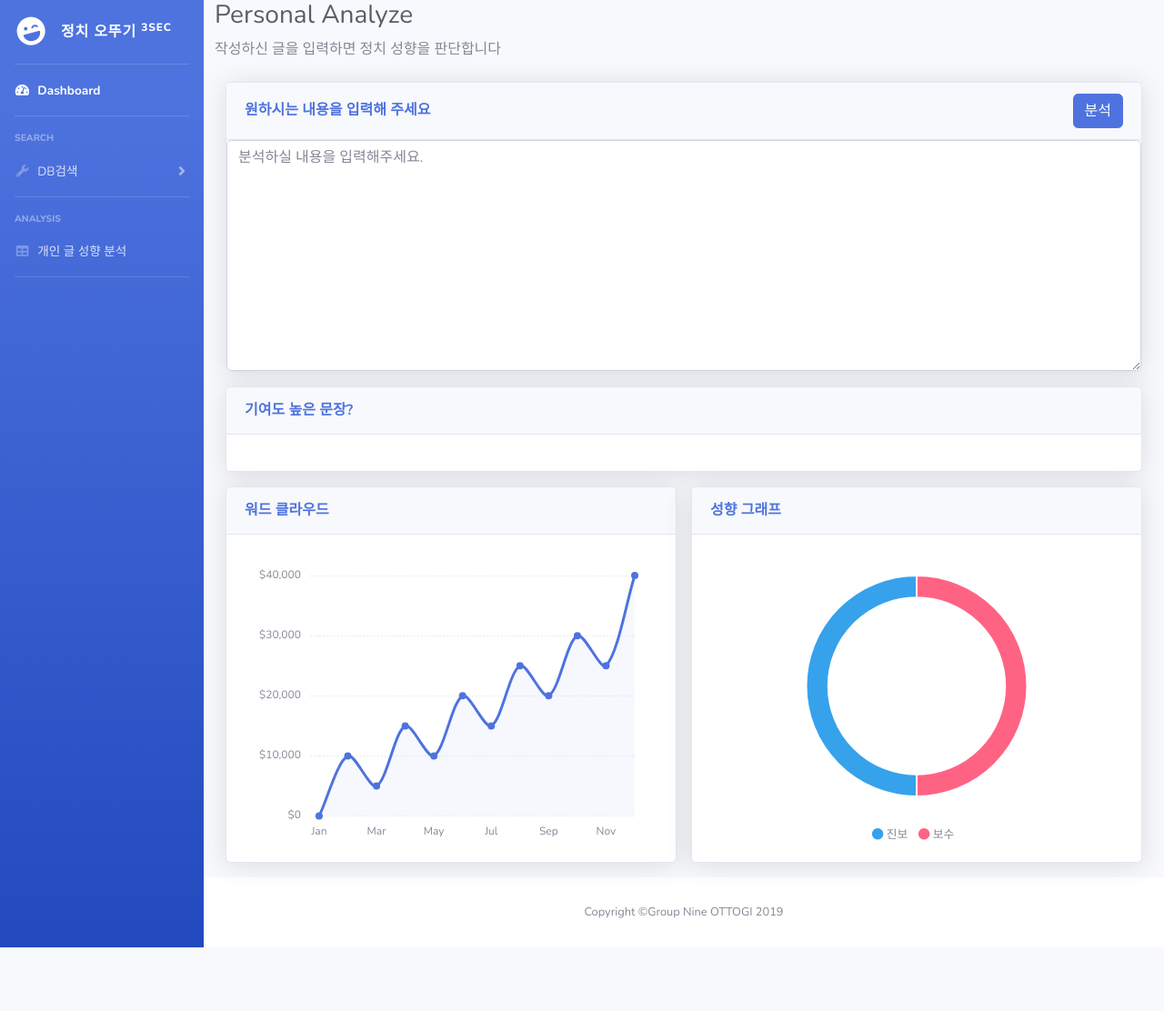
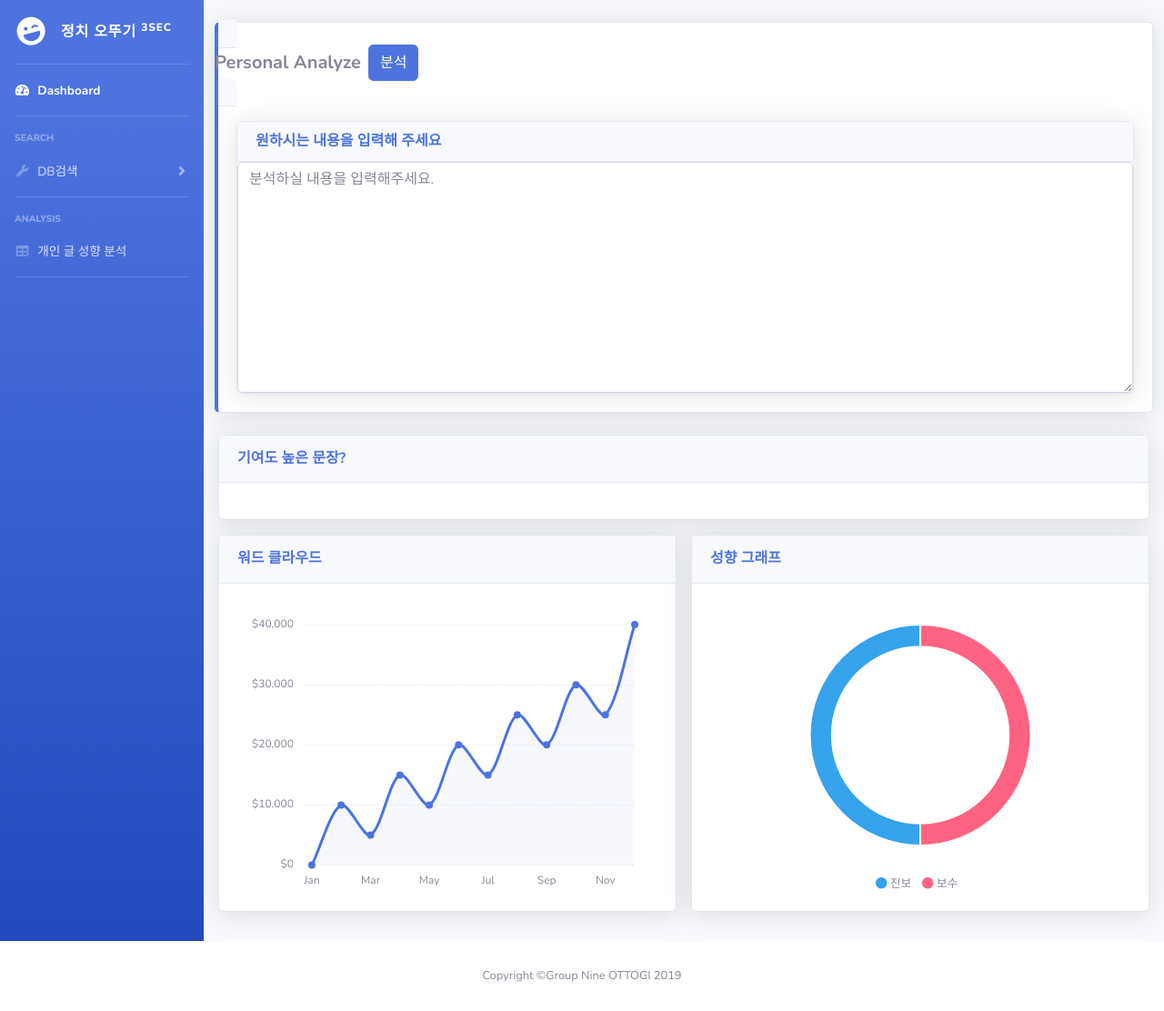
Before and after one commit to dc-koreauniv-9/Project-Assemble, a Flask app: page /4p/ in a window 1280 px wide. Shown: the whole page at 91% size. Before the commit the page ends 1042 px from the top, so only its background shows below. Run offline with Flask 2, Linux system fonts and the light colour scheme; parts of the project's set-up code (start-up, migrations or seed data) failed here and were passed over; some libraries are stand-ins or nearby versions.

Commit message:
모델 수정

```diff
--- a/total/templates/2_1news.html
+++ b/total/templates/2_1news.html
@@ -78,7 +78,6 @@
 		<div id="content">
 			<!-- Begin Page Content -->
 			<div class="container-fluid p-3">
-<!--				<br>-->
 <!--			</div>-->
 			<div class="content">
 				<div class="row">
--- a/total/templates/4tables.html
+++ b/total/templates/4tables.html
@@ -1,60 +1,46 @@
 <!DOCTYPE html>
 <html lang="ko">
-
 <head>
-
 <meta charset="utf-8">
 <meta http-equiv="X-UA-Compatible" content="IE=edge">
 <meta name="viewport" content="width=device-width, initial-scale=1, shrink-to-fit=no">
 <meta name="description" content="">
 <meta name="author" content="">
-
 <title>Political neutral reader</title>
-
 <!-- Custom fonts for this template-->
 <link href="{{url_for('static',filename='vendor/fontawesome-free/css/all.min.css')}}" rel="stylesheet" type="text/css">
 <link href="https://fonts.googleapis.com/css?family=Nunito:200,200i,300,300i,400,400i,600,600i,700,700i,800,800i,900,900i" rel="stylesheet">
-
 <!-- Custom styles for this template-->
 <link href="{{url_for('static',filename='css/sb-admin-2.min.css')}}" rel="stylesheet">
-
 </head>
-
 <body id="page-top">
-
 <!-- Page Wrapper -->
 <div id="wrapper">
-
 	<!-- Sidebar -->
 	<ul class="navbar-nav bg-gradient-primary sidebar sidebar-dark accordion" id="accordionSidebar">
-
 		<!-- Sidebar - Brand -->
 		<a class="sidebar-brand d-flex align-items-center justify-content-center" href="/1p">
 		<div class="sidebar-brand-icon rotate-n-15">
 			<i class="fas fa-laugh-wink"></i>
 		</div>
-        <div class="sidebar-brand-text mx-3">정치 오뚜기 <sup>3Sec</sup></div>
-
+		<div class="sidebar-brand-text mx-3">
+			 정치 오뚜기 <sup>3Sec</sup>
+		</div>
 		</a>
-
 		<!-- Divider -->
 		<hr class="sidebar-divider my-0">
-
 		<!-- Nav Item - Dashboard -->
 		<li class="nav-item active">
 		<a class="nav-link" href="/1p">
 		<i class="fas fa-fw fa-tachometer-alt"></i>
 		<span>Dashboard</span></a>
 		</li>
-
 		<!-- Divider -->
 		<hr class="sidebar-divider">
-
 		<!-- Heading -->
 		<div class="sidebar-heading">
 			 Search
 		</div>
-
 		<!-- Nav Item - Utilities Collapse Menu -->
 		<li class="nav-item">
 		<a class="nav-link collapsed" href="#" data-toggle="collapse" data-target="#collapseUtilities" aria-expanded="true" aria-controls="collapseUtilities">
@@ -70,53 +56,48 @@
 			</div>
 		</div>
 		</li>
-
 		<!-- Divider -->
 		<hr class="sidebar-divider">
-
 		<!-- Heading -->
 		<div class="sidebar-heading">
 			 Analysis
 		</div>
-
 		<!-- Nav Item - Tables -->
 		<li class="nav-item">
 		<a class="nav-link" href="/4p">
 		<i class="fas fa-fw fa-table"></i>
 		<span>개인 글 성향 분석</span></a>
 		</li>
-
 		<!-- Divider -->
 		<hr class="sidebar-divider d-none d-md-block">
-
 	</ul>
 	<!-- End of Sidebar -->
-
 	<!-- Content Wrapper -->
 	<div id="content-wrapper" class="d-flex flex-column">
-
 		<!-- Main Content -->
 		<div id="content">
-
 			<!-- Begin Page Content -->
-        <div class="container-fluid">
-
+			<div class="container-fluid p-3">
 				<!-- Content Row -->
+				<div class="content">
 					<div class="row mb-3">
 						<!-- 분석결과 표시 부분 -->
-             <div class="container-fluid p-0" id="analysis report">
+						<div class="card border-left-primary shadow h-100 m-2" style="width:100%;">
 							<!-- Page Heading -->
-                <h1 class="h3 mb-2 text-gray-800">Personal Analyze</h1>
-                <p class="mb-4">
-                     작성하신 글을 입력하면 정치 성향을 판단합니다
-                </p>
-                <div class="col" style="width:100%;">
+							<div class="card-body p-0">
+
+								<div class="card-header py-1" style="width:100%; display:inline;">
+                                    <div class="row">
+                                        <h5 class="text-left m-2" style="font-weight: bold;">Personal Analyze</h5>
+                                        <button type="button" onclick="analysis_clicked();" class="btn btn-primary" id="search" style="float:right;">분석
+                                        </button>
+								    </div>
+                                </div>
+								<div class="card-body" style="width:100%;">
 									<div class="card shadow">
 										<div class="card-header d-flex flex-row align-items-center justify-content-between">
 											<h6 class="m-0 font-weight-bold text-primary">원하시는 내용을 입력해 주세요</h6>
-                        <div class="col-auto p-0" style="float:right;">
-                            <button type="button" onclick="analysis_clicked();" class="btn btn-primary" id="search" style="vertical-align: middle;">분석</button>
-                        </div>
+
 										</div>
 										<form>
 											<textarea id="txtdata" class="form-control" placeholder="분석하실 내용을 입력해주세요." style="width:100%;" rows="10"></textarea>
@@ -125,9 +106,9 @@
 								</div>
 							</div>
 						</div>
-
+					</div>
+				</div>
 				<div class="row mb-3">
-
 					<!-- 중요 문장 표시? -->
 					<div class="col" style="width:100%;">
 						<div class="card shadow">
@@ -136,19 +117,15 @@
 							</div>
 							<div class="card-body">
 								<div class="card-text" id="polarized">
-
 								</div>
 							</div>
 						</div>
 					</div>
-
 				</div>
-
 				<div class="row mb-3">
 					<!-- 워드 클라우드 -->
 					<div class="col" style="padding-right:8px; width:50%;">
 						<div class="card shadow">
-
 							<div class="card-header py-3 d-flex flex-row align-items-center justify-content-between">
 								<h6 class="m-0 font-weight-bold text-primary">워드 클라우드</h6>
 							</div>
@@ -160,7 +137,6 @@
 							</div>
 						</div>
 					</div>
-
 					<!-- 성향 그래프 -->
 					<!--              -xl-6" style="width:50%;"-->
 					<div class="col" style="padding-left:8px; width:50%;">
@@ -168,7 +144,6 @@
 							<!-- Card Header - Dropdown -->
 							<div class="card-header py-3 d-flex flex-row align-items-center justify-content-between">
 								<h6 class="m-0 font-weight-bold text-primary">성향 그래프</h6>
-
 							</div>
 							<!-- Card Body -->
 							<div class="card-body">
@@ -177,26 +152,21 @@
 								</div>
 								<div class="mt-4 text-center small">
 									<span class="mr-2">
-                        <i class="fas fa-circle" style="color:#36a2eb"></i> 진보
-                    </span>
+									<i class="fas fa-circle" style="color:#36a2eb"></i> 진보 </span>
 									<span class="mr-2">
-                        <i class="fas fa-circle" style="color:#ff6385"></i> 보수
-                    </span>
+									<i class="fas fa-circle" style="color:#ff6385"></i> 보수 </span>
 								</div>
 							</div>
 						</div>
 					</div>
 					<!--성향그래프 끝-->
-
 				</div>
-        <!--그래프 끝-->
-
+			</div>
+        </div>	<!--그래프 끝-->
 		</div>
 		<!-- /.container-fluid -->
-
 	</div>
 	<!-- End of Main Content -->
-
 	<!-- Footer -->
 	<footer class="sticky-footer bg-white">
 	<div class="container my-auto">
@@ -206,32 +176,23 @@
 	</div>
 	</footer>
 	<!-- End of Footer -->
-
 </div>
 <!-- End of Content Wrapper -->
-
 </div>
 <!-- End of Page Wrapper -->
-
 <!-- Scroll to Top Button-->
 <a class="scroll-to-top rounded" href="#page-top">
 <i class="fas fa-angle-up"></i>
 </a>
-
-
 <!-- Bootstrap core JavaScript-->
 <script src="{{url_for('static',filename='vendor/jquery/jquery.min.js')}}"></script>
 <script src="{{url_for('static',filename='vendor/bootstrap/js/bootstrap.bundle.min.js')}}"></script>
-
 <!-- Core plugin JavaScript-->
 <script src="{{url_for('static',filename='vendor/jquery-easing/jquery.easing.min.js')}}"></script>
-
 <!-- Custom scripts for all pages-->
 <script src="{{url_for('static',filename='js/sb-admin-2.min.js')}}"></script>
-
 <!-- Page level plugins -->
 <script src="{{url_for('static',filename='vendor/chart.js/Chart.min.js')}}"></script>
-
 <!-- Page level custom scripts -->
 <script src="{{url_for('static',filename='js/demo/chart-area-demo.js')}}"></script>
 <script>
@@ -290,14 +251,11 @@
                     	} else{
                     		temp = temp.concat(Obj['most_polarized'][step], '<br>')
                     	}
-
                  }
 					document.getElementById("polarized").innerHTML = temp
 			}
 		})
 	}
 </script>
-
 </body>
-
 </html>
```
Also changed, not shown: Model.py (+8 -7 lines). Lines whose indentation alone changed are shown as unchanged.
